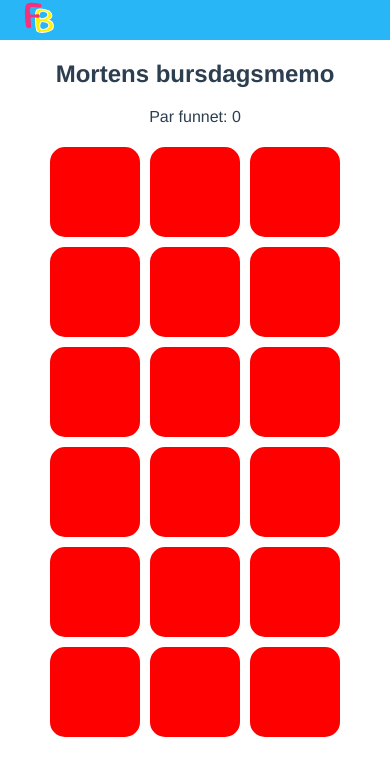
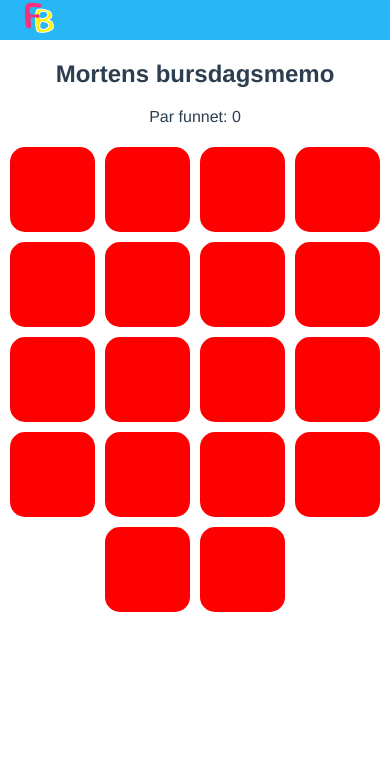
Before and after one commit to sarahsvedenborg/forbarna, a Vue app: page /#/morten65 in a window 390 px wide. Shown: the top 776 px of the page. Built offline with nearby package versions, Linux system fonts and the light colour scheme.

Commit message:
emotion words

```diff
--- a/src/components/memo/Card.vue
+++ b/src/components/memo/Card.vue
@@ -61,8 +61,8 @@ export default {
 
 @media screen and (max-width: 450px) {
   .card {
-    width: 70px;
-    height: 70px;
+    width: 65px;
+    height: 65px;
   }
 
   .card p {
--- a/src/components/memo/sets.js
+++ b/src/components/memo/sets.js
@@ -24,6 +24,12 @@ export const sets = [
         name: 'Farger på 3 språk',
         cardsInPair: 3,
         values: [["red", "rød", "rouge"], ["white", "hvit", "blanc"] , ["grønn", "green", "vert"]]
+    },
+    {
+        type: SetTypeEnum.DIFFERENT,
+        name: 'Følelser',
+        cardsInPair: 2,
+        values: [['Glad', 'Happy'], ['Lei seg', 'Sad'], ['Sint' ,'Angry'], ['Trøtt', 'Tired'], ['Sulten', 'Hungry'], ['Overrasket' ,'Surprised'], ['Redd' ,'Frightened']]
     }
 ]
 
```
